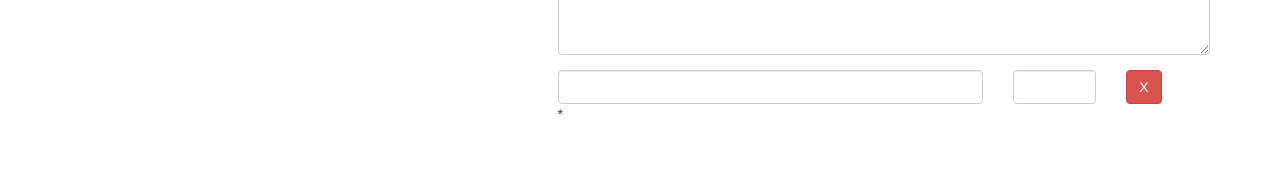
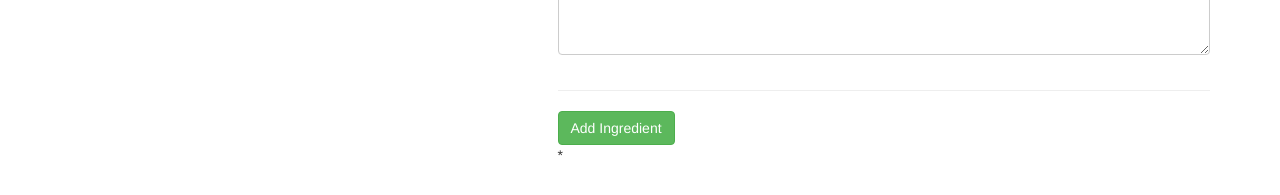
Before and after one commit to Manel-Bousabbat/Recipe-Book-and-Shopping-List-, an Angular app: page /recipes/new in a window 1280 px wide. Shown: the part 359-554 px from the top of the page. Built offline with nearby package versions, Linux system fonts and the light colour scheme.

Commit message:
Adding Ingredient Controls to a Form Array

```diff
--- a/src/app/recipes/recipe-edit/recipe-edit.component.html
+++ b/src/app/recipes/recipe-edit/recipe-edit.component.html
@@ -49,20 +49,31 @@
         </div>
       </div>
       <div class="row">
-        <div class="col-xs-12">
-          <div class="row">
+        <div class="col-xs-12" formArrayName="ingredients">
+          <div class="row"
+               *ngFor="let ingredientCtrl of controls; let i = index ;"
+               formGroupName="i"
+               style="margin-top: 10px;">
             <div class="col-xs-8">
               <input
                 type="text"
-                class="form-control">
+                class="form-control"
+              formControlName="name">
             </div>
             <div class="col-xs-2">
              <input
                type="number"
-               class="form-control">
+               class="form-control"
+             formControlName="amount">
             </div>
             <div class="col-xs-2">
               <button class="btn btn-danger">X</button>
+            </div>
+          </div>
+          <hr>
+          <div class="row">
+            <div class="col-xs-12">
+              <button class="btn btn-success" (click)="onAddIngredient()">Add Ingredient</button>
             </div>
           </div>
         </div>
--- a/src/app/recipes/recipe-edit/recipe-edit.component.ts
+++ b/src/app/recipes/recipe-edit/recipe-edit.component.ts
@@ -1,6 +1,6 @@
 import { Component, OnInit } from '@angular/core';
 import {ActivatedRoute , Params} from '@angular/router';
-import {FormControl, FormGroup} from '@angular/forms';
+import {FormArray, FormControl, FormGroup} from '@angular/forms';
 import {RecipeService} from '../recipe.service';
 
 @Component({
@@ -28,21 +28,46 @@
   onSubmit(){
     console.log(this.recipeForm);
   }
+  // tslint:disable-next-line:typedef
+  onAddIngredient(){
+    ( this.recipeForm.get('ingredients') as FormArray).push(
+      new FormGroup({
+        name: new FormControl(),
+        amount: new FormControl()
+      })
+    );
+  }
 // tslint:disable-next-line:typedef
 private initForm(){
     let recipeName = '';
     let recipeImagePath = '';
     let recipeDescription = '' ;
+    const recipeIngredients = new FormArray([]);
     if (this.editMode){
       const recipe = this.recipeService.getRecipe(this.id);
       recipeName = recipe.name;
       recipeImagePath = recipe.imagePath;
       recipeDescription = recipe.description;
+      if (recipe.ingredients){
+        for (const ingredient of recipe.ingredients){
+          recipeIngredients.push(
+            new FormGroup({
+              name: new FormControl(ingredient.name),
+              amount : new FormControl(ingredient.amount)
+            })
+          );
+        }
+      }
     }
     this.recipeForm = new FormGroup({
       name : new FormControl(recipeName),
       imagePath : new FormControl(recipeImagePath),
-      description: new FormControl (recipeDescription)
+      description: new FormControl (recipeDescription),
+      ingredients: recipeIngredients
     });
 }
+  // tslint:disable-next-line:typedef
+  get controls() { // a getter!
+    return (this.recipeForm.get('ingredients') as FormArray).controls;
+  }
 }
```
